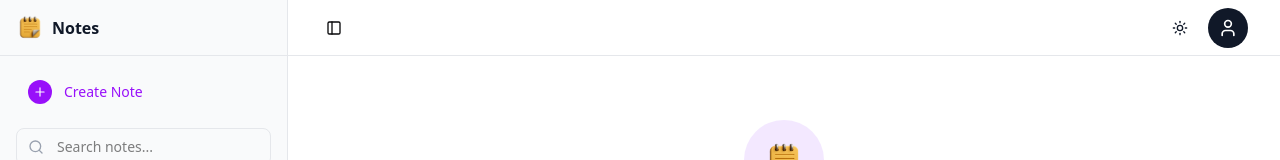
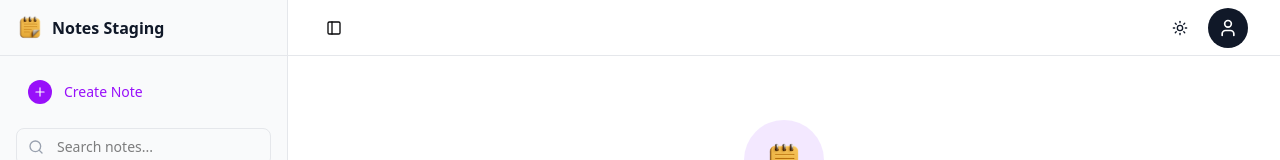
Before and after one commit to Gresham24/react-notes-app, a React (Vite) app: page / in a window 1280 px wide. Shown: the top 160 px of the page. Built offline with nearby package versions, Linux system fonts and the light colour scheme; no server answers.

Commit message:
staging text edit

```diff
--- a/src/components/Sidebar.tsx
+++ b/src/components/Sidebar.tsx
@@ -48,7 +48,7 @@ export const Sidebar = ({ isOpen, onSelectNote, selectedNoteId, notes, loading }
           {isOpen ? (
             <div className="flex items-center gap-2">
               <img src={notesLogo} alt="Notes" className="w-7 h-7 rounded-lg" />
-              <span className="font-semibold text-gray-900">Notes</span>
+              <span className="font-semibold text-gray-900">Notes Staging</span>
             </div>
           ) : (
             <img src={notesLogo} alt="Notes" className="w-10 h-10 rounded-lg" />
```
